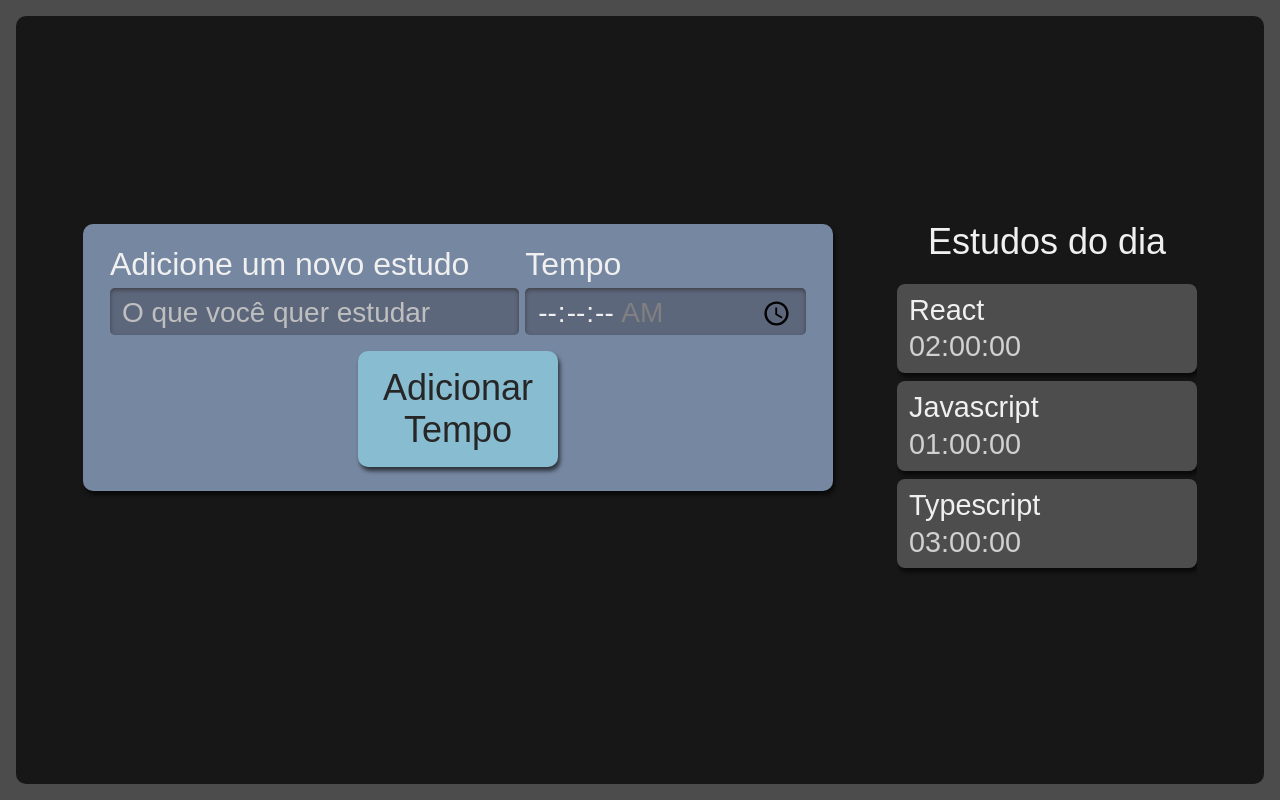
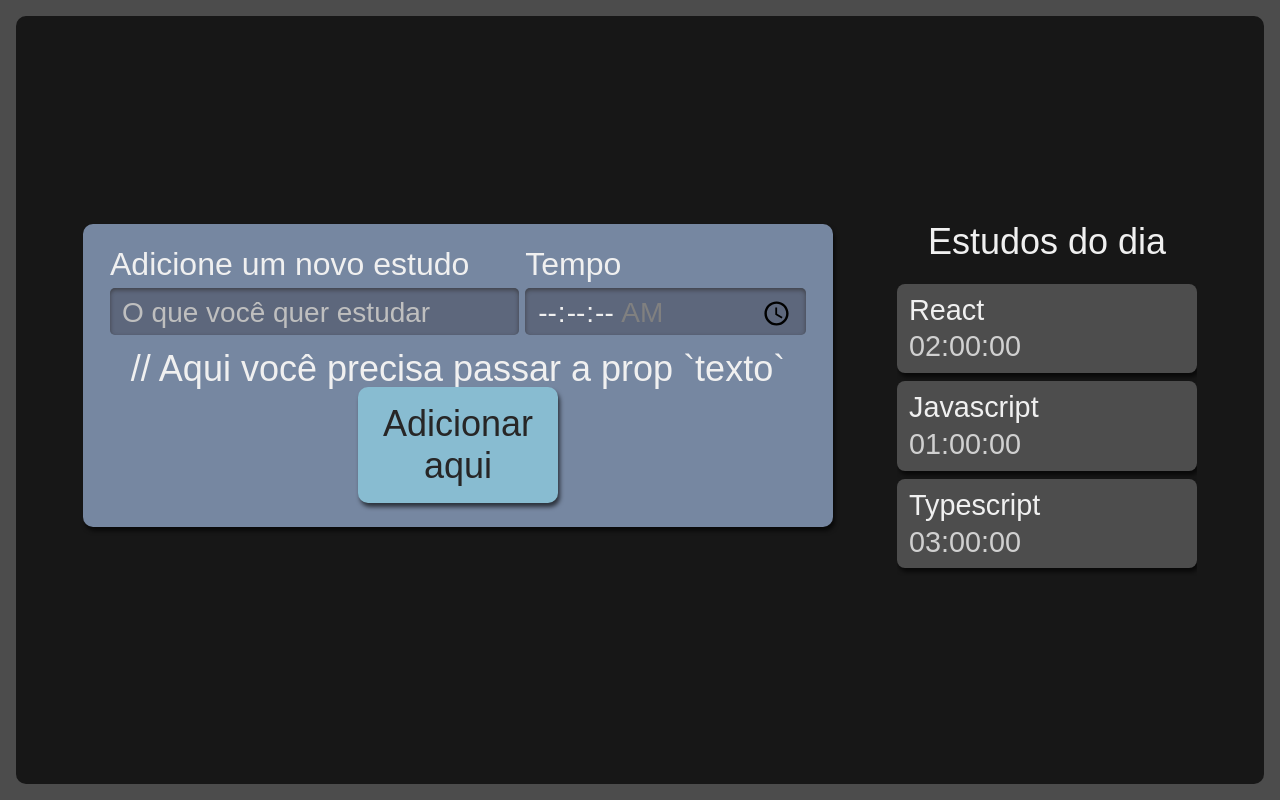
Before and after one commit to GersonAparecidoLima/React-modernizando, a React (Create React App) app: page / in a window 1280 px wide. Built offline with nearby package versions, Linux system fonts and the light colour scheme.

Commit message:
children?: ReactNode; // Defina children aqui

```diff
--- a/src/components/Botao/index.tsx
+++ b/src/components/Botao/index.tsx
@@ -1,15 +1,20 @@
-import React from 'react';
+import React, { ReactNode } from 'react';
 import style from './Botao.module.scss';
 
-class Botao extends React.Component < {texto: string} > {
+
+interface BotaoProps {
+  texto: string;
+  children?: ReactNode; // Defina children aqui
+}
+
+class Botao extends React.Component<BotaoProps> {
   render() {
     return (
-      <button className={style.botao}>
+        <button className={style.botao}>
 
-        {this.props.texto}
-
+        {this.props.children} {/* Agora 'children' está definido corretamente */}
       </button>
-    )
+    );
   }
 }
 
--- a/src/components/Formulario/index.tsx
+++ b/src/components/Formulario/index.tsx
@@ -32,9 +32,11 @@ class Formulario extends React.Component {
             required
           />
         </div>
-        <Botao
-        texto="Adicionar Tempo"
-        />
+        // Aqui você precisa passar a prop `texto`
+        <Botao texto="Adicionar">
+          Adicionar aqui
+        </Botao>
+
       </form>
     )
   }
```
